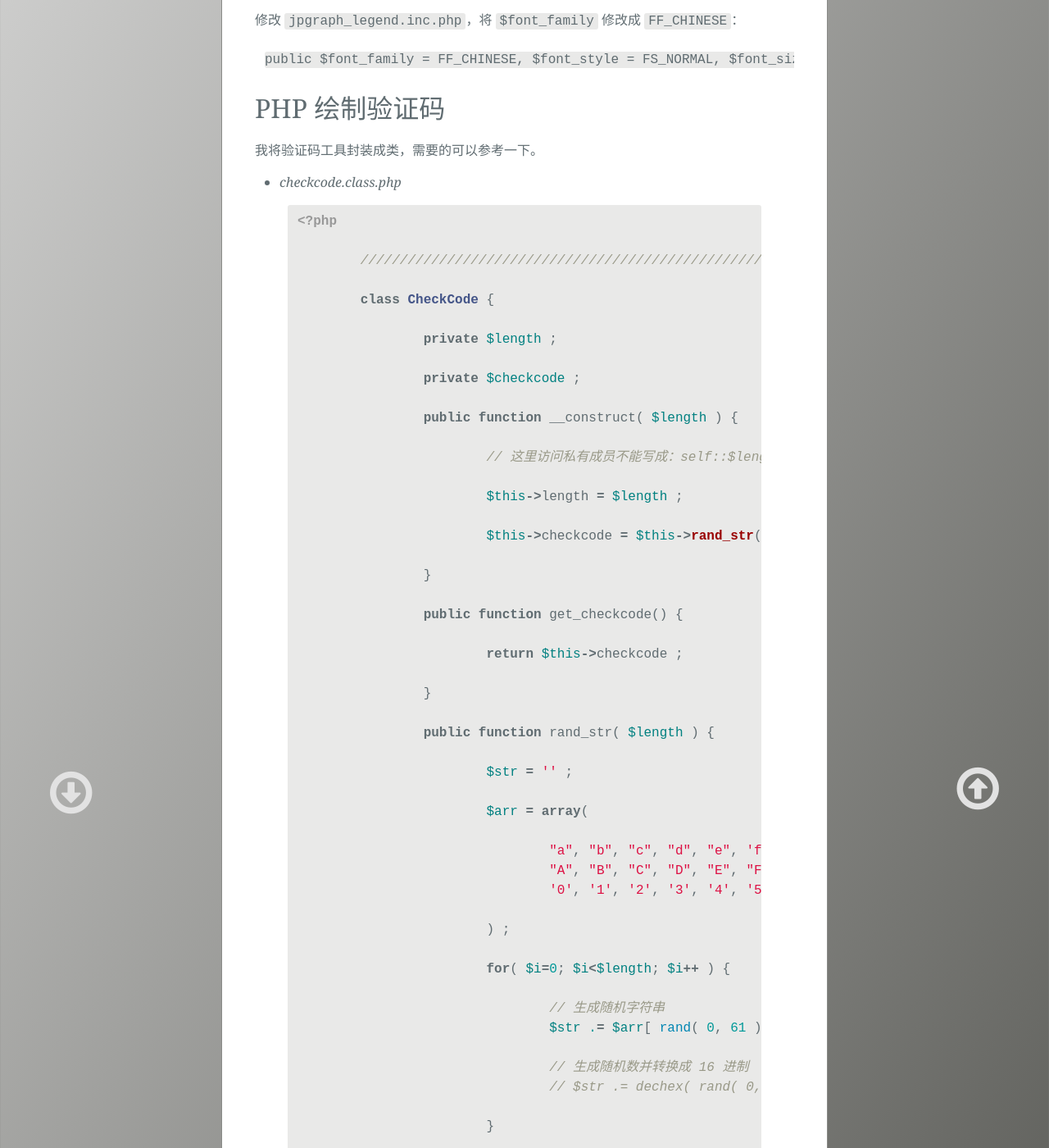
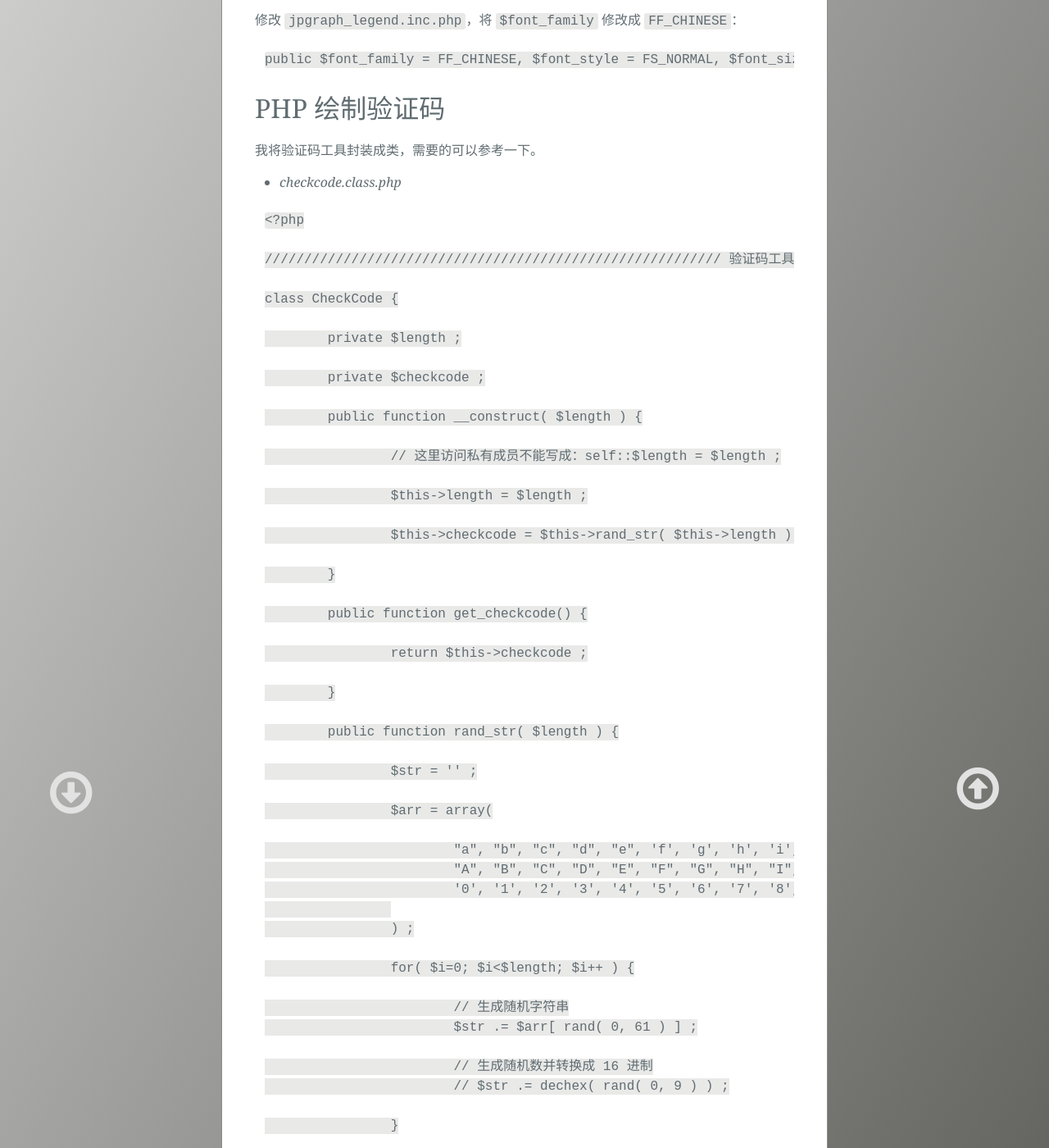
Before and after one commit to light-shadow/ckwongloy.github.io, a Jekyll site: the page built from _posts/2015-04-22-PHP-Graphic-JPgraph-and-Checkcode.md, in a window 1280 px wide and 1400 px high, scrolled down 1286 px. Shown: the whole window at 82% size. Built offline with Jekyll 4.4.1, drawn with Linux system fonts in a browser that asks for light colours; Markdown is read by kramdown in place of the engine named in the settings; some of the changed text lies outside the part shown.

````diff
--- a/_posts/2015-04-22-PHP-Graphic-JPgraph-and-Checkcode.md
+++ b/_posts/2015-04-22-PHP-Graphic-JPgraph-and-Checkcode.md
@@ -70,109 +70,107 @@ PHP 绘制验证码
 
 - _checkcode.class.php_
 
-{% highlight php %}
+```
 <?php
 
-	////////////////////////////////////////////////////////// 验证码工具类：CheckCode
+////////////////////////////////////////////////////////// 验证码工具类：CheckCode
 
-	class CheckCode {
+class CheckCode {
 
-		private $length ;
+	private $length ;
 
-		private $checkcode ;
+	private $checkcode ;
 
-		public function __construct( $length ) {
+	public function __construct( $length ) {
 
-			// 这里访问私有成员不能写成：self::$length = $length ;
+		// 这里访问私有成员不能写成：self::$length = $length ;
 
-			$this->length = $length ;
+		$this->length = $length ;
 
-			$this->checkcode = $this->rand_str( $this->length ) ;
+		$this->checkcode = $this->rand_str( $this->length ) ;
+
+	}
+
+	public function get_checkcode() {
+
+		return $this->checkcode ;
+
+	}
+
+	public function rand_str( $length ) {
+
+		$str = '' ;
+
+		$arr = array(
+
+			"a", "b", "c", "d", "e", 'f', 'g', 'h', 'i', 'j', 'k', 'l', 'm', 'n', 'o', 'p', 'q', 'r', 's', 't', 'u', 'v', 'w', 'x', 'y', 'z' ,
+			"A", "B", "C", "D", "E", "F", "G", "H", "I", "J", "K", "L", "M", "N", "O", "P", "Q", "R", "S", "T", "U", "V", "W", "X", "Y", "Z" ,
+			'0', '1', '2', '3', '4', '5', '6', '7', '8', '9'
+
+		) ;
+
+		for( $i=0; $i<$length; $i++ ) {
+
+			// 生成随机字符串
+			$str .= $arr[ rand( 0, 61 ) ] ;
+
+			// 生成随机数并转换成 16 进制
+			// $str .= dechex( rand( 0, 9 ) ) ;
 
 		}
 
-		public function get_checkcode() {
+		return $str ;
+	}
 
-			return $this->checkcode ;
+	public function random_str( $length ) {
 
+	    // 生成一个包含 大写英文字母, 小写英文字母, 数字 的数组
+
+	    $arr = array_merge(range(0, 9), range('a', 'z'), range('A', 'Z')) ;
+
+	    $str = '' ;
+	    $arr_len = count($arr) ;
+
+	    for ($i = 0; $i < $length; $i++)
+	    {
+	        $rand = mt_rand(0, $arr_len-1) ;
+	        $str .= $arr[$rand] ;
+	    }
+
+	    return $str ;
+	}
+
+	public function draw_checkcode( $checkcode ) {
+
+		// 访问共有函数可以使用 self:: 也可以使用 $this->
+		// $checkcode = self::rand_str( $length ) ;
+		// $checkcode = $this->rand_str( $length ) ;
+
+		// 创建画布，画布大小一般固定
+		$canvas = imagecreatetruecolor( 200, 50 ) ;
+
+		// 画颜色、大小、位置都变化的干扰线
+		for( $j=0; $j<20; $j++ ) {
+			imageline( $canvas, rand( 0, 200 ), rand( 0, 50 ), rand( 0, 200 ), rand( 0, 50 ), imagecolorallocate( $canvas, rand( 0, 255 ), rand( 0, 255 ), rand( 0, 255 ) ) ) ;
 		}
 
-		public function rand_str( $length ) {
+		// 画出验证码
+		imagestring( $canvas, rand( 5, 15 ), rand( 10, 160 ), rand( 10, 30 ), $checkcode, imagecolorallocate( $canvas, 255, 255, 255 ) );
 
-			$str = '' ;
-
-			$arr = array(
-
-				"a", "b", "c", "d", "e", 'f', 'g', 'h', 'i', 'j', 'k', 'l', 'm', 'n', 'o', 'p', 'q', 'r', 's', 't', 'u', 'v', 'w', 'x', 'y', 'z' ,
-				"A", "B", "C", "D", "E", "F", "G", "H", "I", "J", "K", "L", "M", "N", "O", "P", "Q", "R", "S", "T", "U", "V", "W", "X", "Y", "Z" ,
-				'0', '1', '2', '3', '4', '5', '6', '7', '8', '9'
-
-			) ;
-
-			for( $i=0; $i<$length; $i++ ) {
-
-				// 生成随机字符串
-				$str .= $arr[ rand( 0, 61 ) ] ;
-
-				// 生成随机数并转换成 16 进制
-				// $str .= dechex( rand( 0, 9 ) ) ;
-
-			}
-
-			return $str ;
+		// 画噪点
+		for( $j=0; $j<500; $j++ )  {
+			imagesetpixel( $canvas, rand( 0, 200 ), rand( 0, 50 ), imagecolorallocate( $canvas, rand( 0, 255 ), rand( 0, 255 ), rand( 0, 255 ) ) ) ;
 		}
 
-		public function random_str( $length ) {
+		// 将绘制的图片以 png 格式输出到浏览器
+		header( "Content-Type: image/png" ) ;
+		imagepng( $canvas ) ;
 
-		    // 生成一个包含 大写英文字母, 小写英文字母, 数字 的数组
-
-		    $arr = array_merge(range(0, 9), range('a', 'z'), range('A', 'Z')) ;
-
-		    $str = '' ;
-		    $arr_len = count($arr) ;
-
-		    for ($i = 0; $i < $length; $i++)
-		    {
-		        $rand = mt_rand(0, $arr_len-1) ;
-		        $str .= $arr[$rand] ;
-		    }
-
-		    return $str ;
-		}
-
-		public function draw_checkcode( $checkcode ) {
-
-			// 访问共有函数可以使用 self:: 也可以使用 $this->
-			// $checkcode = self::rand_str( $length ) ;
-			// $checkcode = $this->rand_str( $length ) ;
-
-			// 创建画布，画布大小一般固定
-			$canvas = imagecreatetruecolor( 200, 50 ) ;
-
-			// 画颜色、大小、位置都变化的干扰线
-			for( $j=0; $j<20; $j++ ) {
-				imageline( $canvas, rand( 0, 200 ), rand( 0, 50 ), rand( 0, 200 ), rand( 0, 50 ), imagecolorallocate( $canvas, rand( 0, 255 ), rand( 0, 255 ), rand( 0, 255 ) ) ) ;
-			}
-
-			// 画出验证码
-			imagestring( $canvas, rand( 5, 15 ), rand( 10, 160 ), rand( 10, 30 ), $checkcode, imagecolorallocate( $canvas, 255, 255, 255 ) );
-
-			// 画噪点
-			for( $j=0; $j<500; $j++ )  {
-				imagesetpixel( $canvas, rand( 0, 200 ), rand( 0, 50 ), imagecolorallocate( $canvas, rand( 0, 255 ), rand( 0, 255 ), rand( 0, 255 ) ) ) ;
-			}
-
-			// 将绘制的图片以 png 格式输出到浏览器
-			header( "Content-Type: image/png" ) ;
-			imagepng( $canvas ) ;
-
-			imagedestroy( $canvas ) ;
-		}
-
+		imagedestroy( $canvas ) ;
 	}
 
-
-{% endhighlight %}
+}
+```
 
 在 HTML 中使用该工具类：
 
@@ -186,7 +184,7 @@ PHP 绘制验证码
 
 - _checkcode.php_
 
-{% highlight php %}
+```
 <?php
 
 	require_once '../class/check_code.class.php' ;
@@ -199,7 +197,8 @@ PHP 绘制验证码
 	session_start() ;
 	$_SESSION['checkcode'] = $random_checkcode ;
 
+
 	$checkcode->draw_checkcode( $random_checkcode ) ;
 
 ?>
-{% endhighlight %}
+```
````
Also changed, not shown: _posts/2015-08-18-WAMP-QA.md (+10 -0 lines), _posts/2015-11-05-Linux-Basic-And-Command-Line-Personal.md (+9 -8 lines), _posts/2015-12-01-Write-A-Linuxlike-Process-Bar-With-C.md (added, +178 -0 lines), _posts/2015-12-10-Write-A-Mini-MVC-Framework.md (+1 -1 lines).
